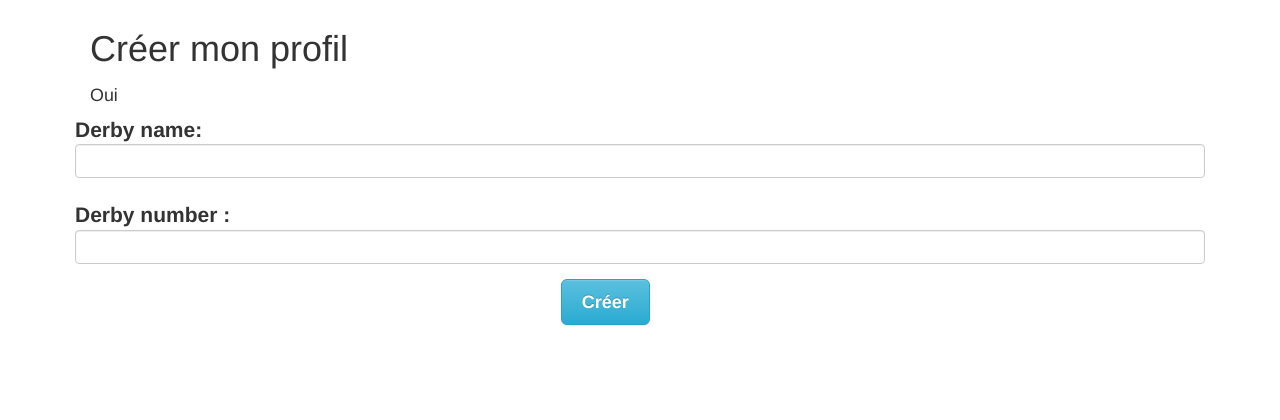
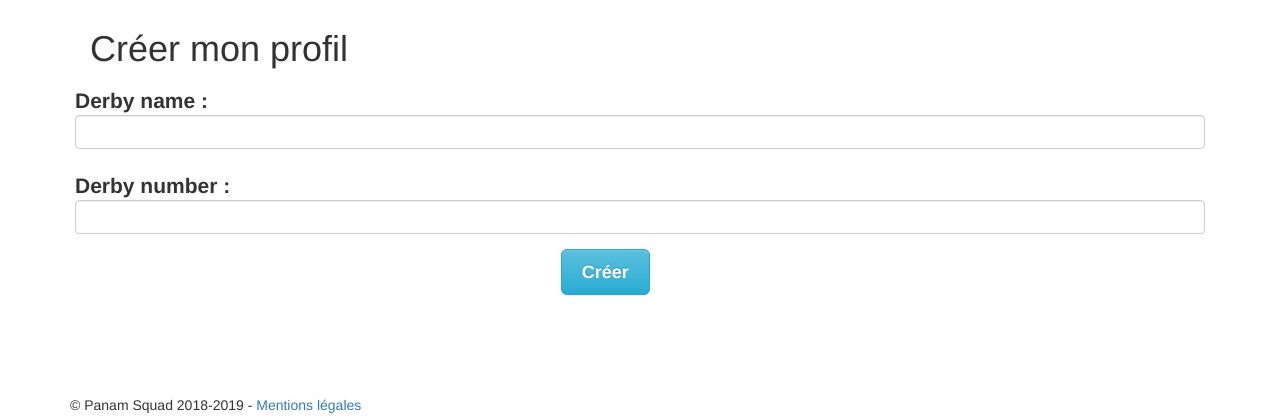
Before and after one commit to the-mandarine/mypanamsquad, a Django app: template infos/templates/infos/profile.html in a window 1280 px wide. Shown: the part 51-471 px from the top of the page. Run offline with Django 3.2, Linux system fonts and the light colour scheme; the template is opened without the code that fills it, so the values that code supplies are empty; some libraries are stand-ins or nearby versions.

Commit message:
updated the infos templates and views

```diff
--- a/infos/templates/infos/profile.html
+++ b/infos/templates/infos/profile.html
@@ -20,12 +20,9 @@
 
   <form class="form-horizontal" action="{% url 'profile:create' %}" method="post">
   {% csrf_token %}
-  <small>
-    Oui
-  </small>
   <div class="form-group">
     <label for="derby_name" class="control-label">
-      Derby name:
+      Derby name :
     </label>
     <input type="text" class="form-control"
       value="{{ user.profile.derby_name }}"
--- a/infos/views.py
+++ b/infos/views.py
@@ -53,7 +53,7 @@
         derby_number = '____'
 
     if not all((derby_name, derby_number,)):
-        error_msg = "Tous les champs sont obligatoires."
+        error_msg = "Il est nécessaire de renseigner un derby name."
         return render(request, 'infos/profile.html', {'error_message': error_msg})
 
     profile = Profile()
```
